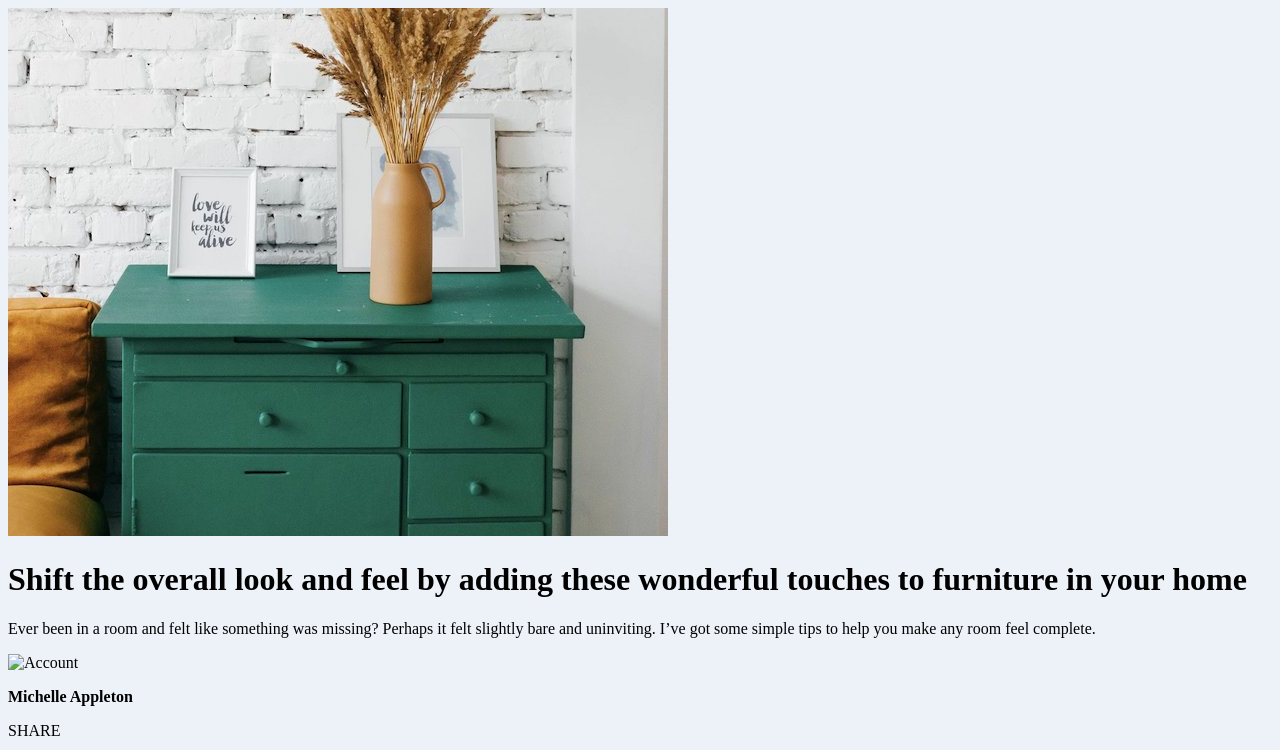
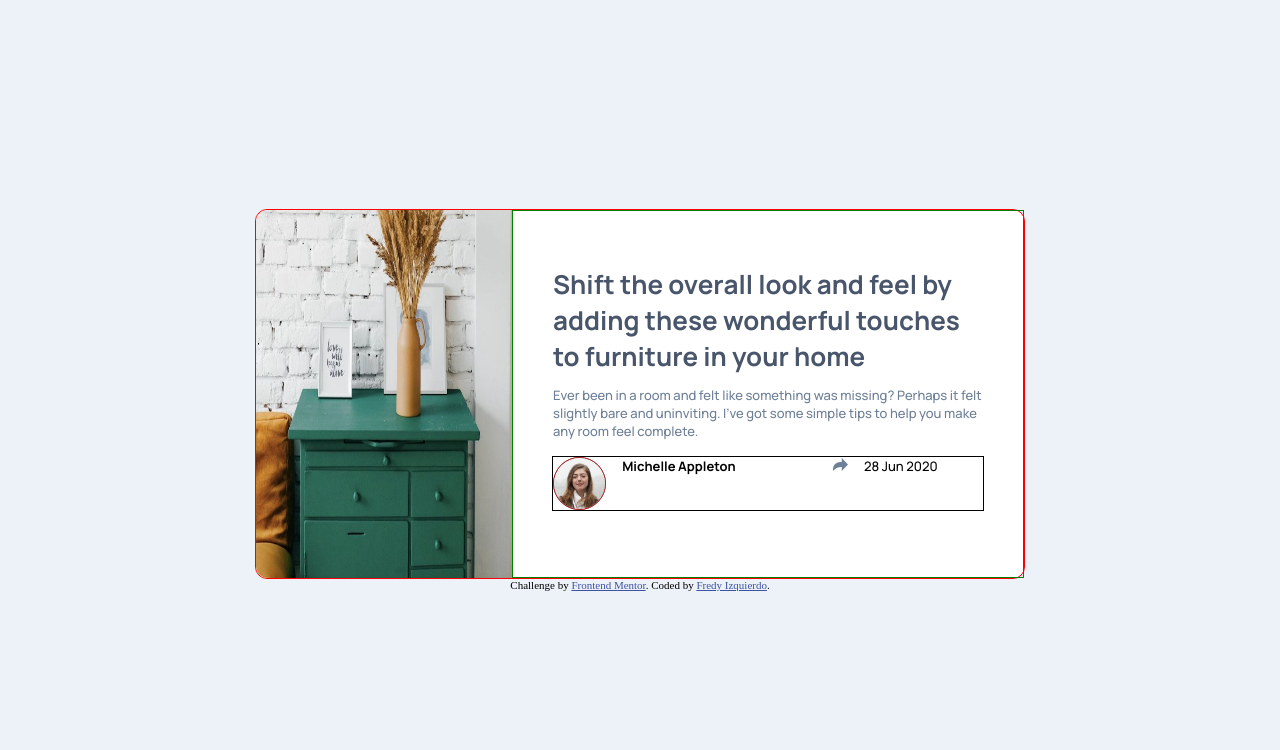
Before and after one commit to faidrn/challenge-article-preview-component, a plain HTML site: page index.html in a window 1280 px wide. Shown: the top 750 px of the page. Drawn offline with Linux system fonts and the light colour scheme.

Commit message:
Styles for container, image, title and text

```diff
--- a/css/style.css
+++ b/css/style.css
@@ -3,14 +3,45 @@
     --Desaturated-Dark-Blue: hsl(214, 17%, 51%);
     --Grayish-Blue: hsl(212, 23%, 69%);
     --Light-Grayish-Blue: hsl(210, 46%, 95%);
+    --height-containers: 46vh;
+    /*--border-radius-containers: 12px;*/
 }
 
 *{
     padding: 0;
+    margin: 0;
+}
+
+html{
+    height: 100%;
+}
+
+.row-center{
+    display: flex;
+    flex-direction: row;
+    justify-content: center;
+    align-items: center;
+}
+
+.column-center{
+    display: flex;
+    flex-direction: column;
+    justify-content: center;
+    align-items: center;
+}
+
+.hidden{
+    visibility: hidden;
 }
 
 body{
     background: var(--Light-Grayish-Blue);
+    /*display: flex;
+    flex-direction: column;
+    justify-content: center;
+    align-items: center;*/
+    height: 100vh;
+    font-size: 13px;
 }
 
 .attribution {
@@ -20,3 +51,76 @@ body{
 .attribution a {
     color: hsl(228, 45%, 44%);
 }
+
+.manrope-font{
+  font-family: "Manrope", sans-serif;
+  font-optical-sizing: auto;
+  font-weight: 500;
+  font-style: normal;
+}
+
+.container{
+    height: var(--height-containers);
+    width: 60vw;
+    border-radius: 12px;/*var(--border-radius-containers);*/
+    background: white;
+    display: flex;
+    flex-direction: row;
+    border: 1px solid red;
+}
+
+.img-cotainer{
+    height: var(--height-containers);
+    width: 20vw;
+    border-radius: 12px 0 0 12px;
+}
+
+.img-cotainer img{
+    height: var(--height-containers);
+    width: 20vw;
+    border-radius: 12px 0 0 12px;
+}
+
+.content{
+    /*display: flex;
+    flex-direction: column;
+    justify-content: center;
+    align-items: center;*/
+    padding: 5vh;
+    border: 1px solid green;
+}
+
+.title{
+    color: var(--Very-Dark-Grayish-Blue);
+    font-weight: 700;
+    margin-top: -11px;
+    padding-bottom: 12px;
+}
+
+.text{
+    color: var(--Desaturated-Dark-Blue);
+    padding-bottom: 16px;
+}
+
+.footer{
+    width: 100%;
+    display: flex;
+    flex-direction: row;
+    /*justify-content: center;
+    align-items: center;*/
+    align-items: flex-start;
+	gap: 2vh;
+    position: relative;
+    border: 1px solid black;
+}
+
+.img-profile-menu{
+    width: 4vw;
+    height: 4vw;
+    border-radius: 50%;
+    border: 1px solid brown;
+}
+
+.img-profile{
+    margin-top: 0;
+}
--- a/index.html
+++ b/index.html
@@ -11,17 +11,19 @@
   <!-- Feel free to remove these styles or customise in your own stylesheet 👍 -->
   <!-- https://yoanmalaver.github.io/reto-componente-de-vista-previa-de-articulo/-->
   <link rel="stylesheet" href="./css/style.css">
-  <style>
+  <!--Google fonts-->
+  <link rel="preconnect" href="https://fonts.googleapis.com">
+  <link rel="preconnect" href="https://fonts.gstatic.com" crossorigin>
+  <link href="https://fonts.googleapis.com/css2?family=Manrope:wght@200..800&display=swap" rel="stylesheet">
 
-  </style>
 </head>
-<body>
+<body class="column-center">
 
-  <div class="container">
-    <div class="img">
+  <div class="container manrope-font">
+    <div class="img-cotainer">
       <img src="./images/drawers.jpg" alt="img">
     </div>
-    <div class="content">
+    <div class="content column-center">
       <h1 class="title">
         Shift the overall look and feel by adding these wonderful touches to furniture
         in your home
@@ -32,8 +34,8 @@
         to help you make any room feel complete.
       </p>
       <div class="footer">
-        <div class="img-profile-menu size-img-profile">
-          <img src="./assets/img/avatar1.svg" alt="Account" class="img-profile-menu size-img-profile img-profile">
+        <div class="img-profile-menu row-center">
+          <img src="./images/avatar-michelle.jpg" alt="Account" class="img-profile-menu size-img-profile img-profile">
         </div>
         <p class="username"><b>Michelle Appleton</b></p>
         <div class="hidden share">
```
